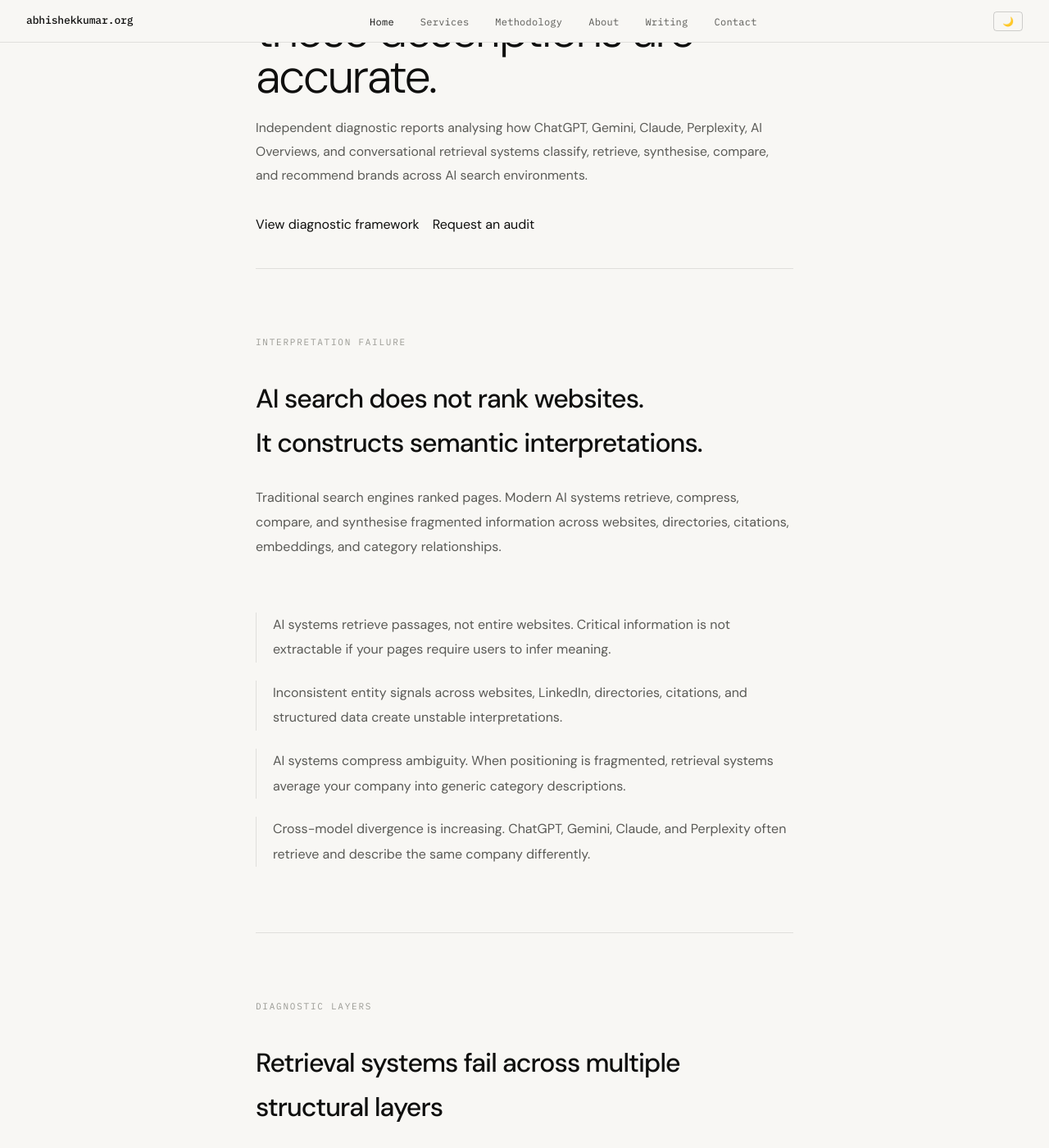
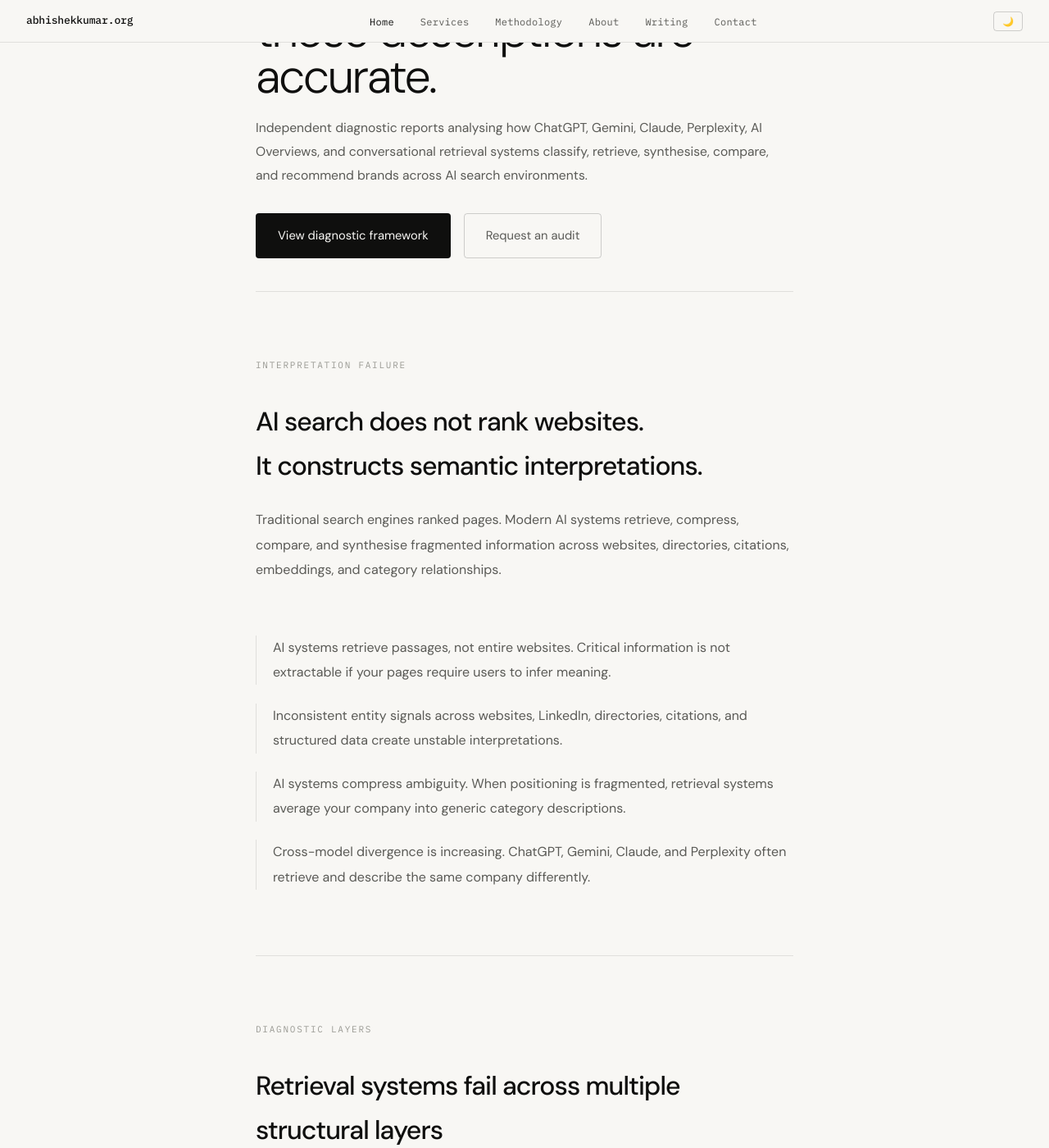
Before and after one commit to abhishu5/abhishekkumar.org, a Jekyll site: the page index.html, which Jekyll copies as it is, in a window 1280 px wide and 1400 px high, scrolled down 337 px. Shown: the whole window at 82% size. Built offline with Jekyll 4.4.1, drawn with Linux system fonts in a browser that asks for light colours.

Commit message:
Update index.html

```diff
--- a/index.html
+++ b/index.html
@@ -77,6 +77,38 @@
   gap: 1rem;
   flex-wrap: wrap;
   align-items: center;
+}
+
+.btn-primary,
+.btn-secondary{
+  display:inline-flex;
+  align-items:center;
+  justify-content:center;
+  padding:14px 26px;
+  border:0.5px solid var(--border2);
+  text-decoration:none;
+  font-size:.92rem;
+  transition:.15s ease;
+  border-radius:4px;
+}
+
+.btn-primary{
+  background:var(--text);
+  color:var(--bg);
+}
+
+.btn-primary:hover{
+  opacity:.9;
+}
+
+.btn-secondary{
+  background:transparent;
+  color:var(--text2);
+}
+
+.btn-secondary:hover{
+  border-color:var(--text);
+  color:var(--text);
 }
 
 .section {
```
